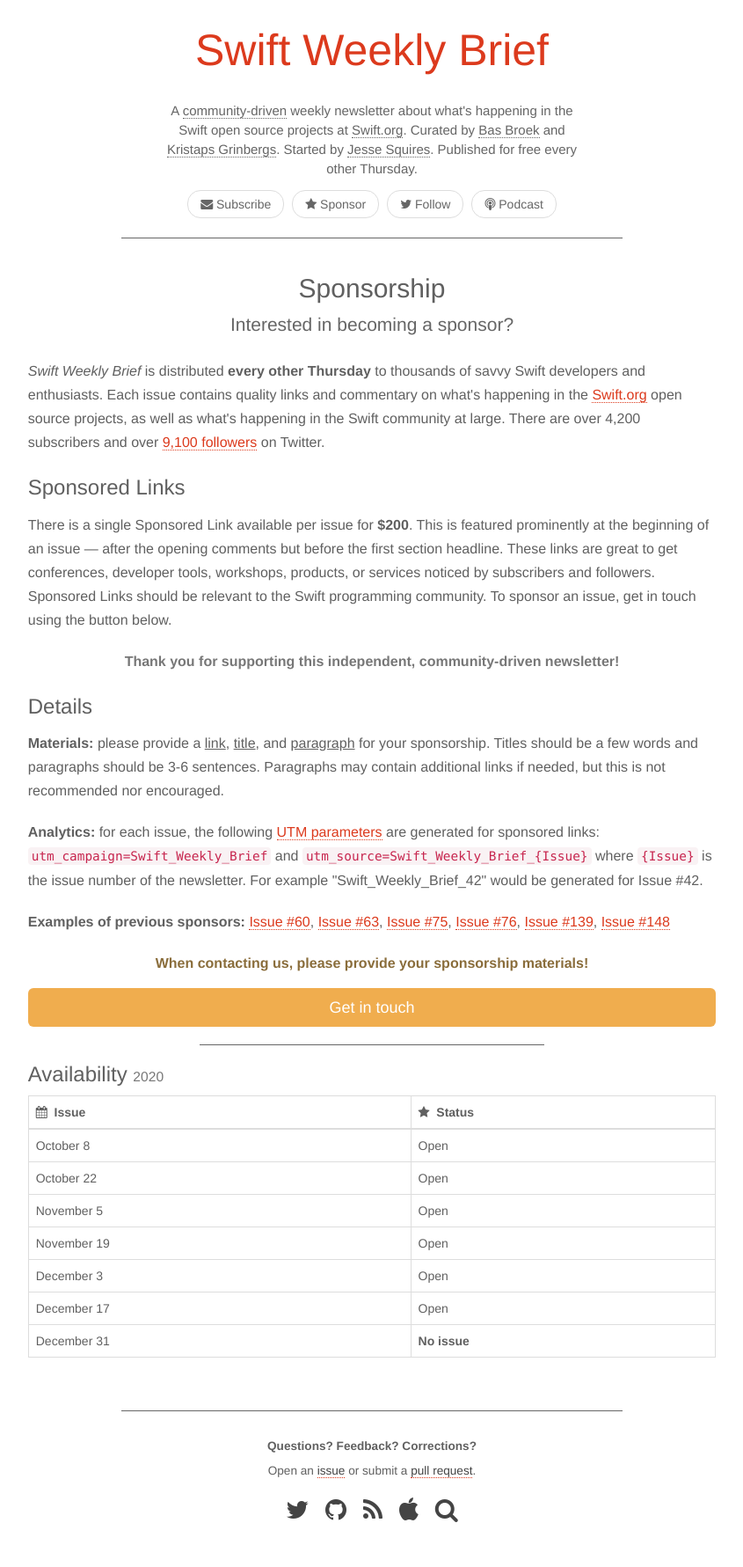
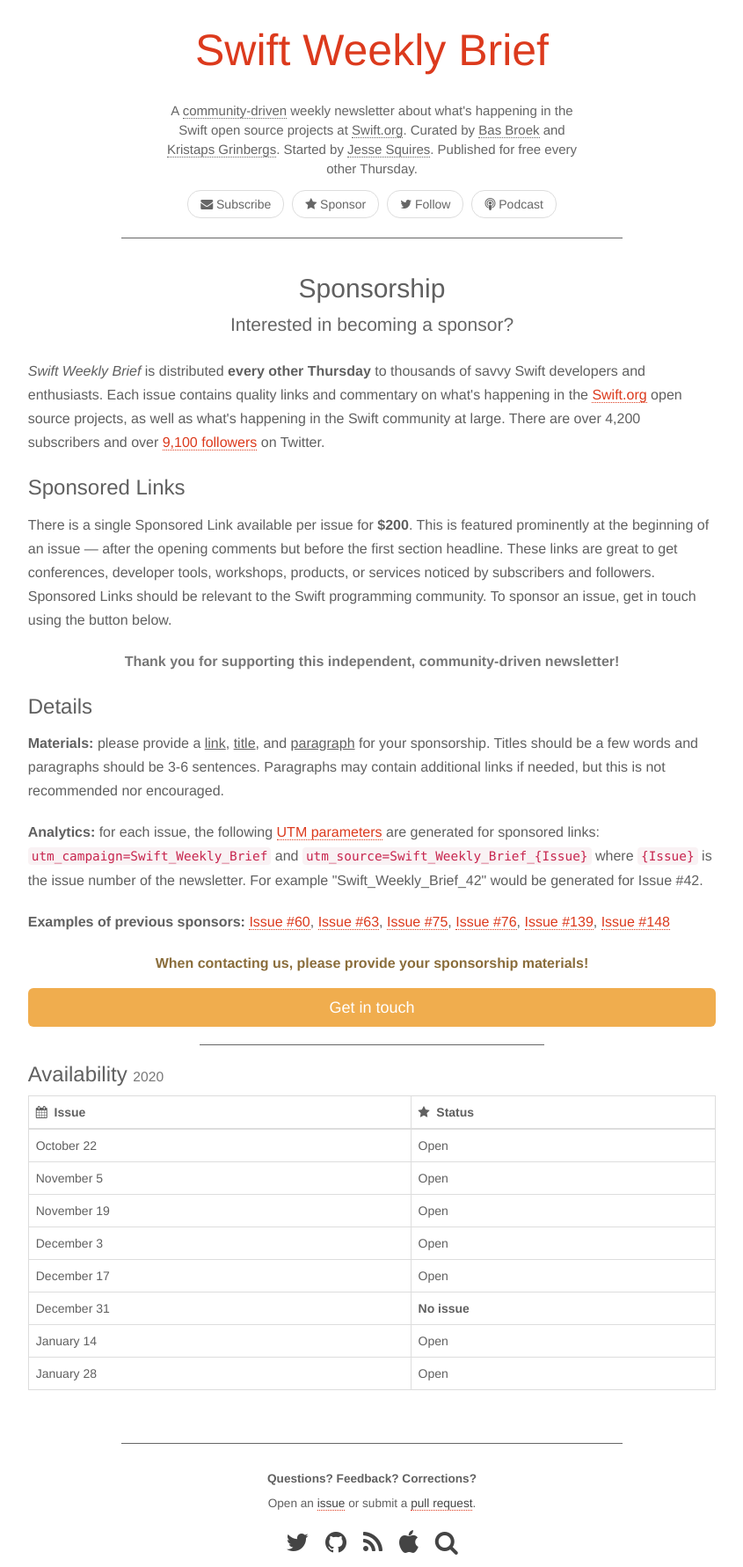
Before and after one commit to SwiftWeekly/swiftweekly.github.io, a Jekyll site: the page built from sponsorship.md, in a window 1280 px wide. Shown: the whole page at 88% size, without its empty margins (217-1062 px from the left). Built offline with Jekyll 4.4.1, drawn with Linux system fonts in a browser that asks for light colours; before the commit the page ends 1744 px from its top, so only the background shows below that.

Commit message:
Updated sponsor table

```diff
--- a/sponsorship.md
+++ b/sponsorship.md
@@ -60,13 +60,14 @@
 <div class="table-responsive" markdown="1">
 | <i class="fa fa-calendar" aria-hidden="true"></i>&nbsp; Issue | <i class="fa fa-star" aria-hidden="true"></i>&nbsp; Status |
 |:-|:-|
-| October 8    | Open |
 | October 22   | Open |
 | November 5   | Open |
 | November 19  | Open |
 | December 3   | Open |
 | December 17  | Open |
 | December 31  | **No issue** |
+| January 14   | Open |
+| January 28   | Open |
 {: class="table table-bordered"}
 </div>
 
```
